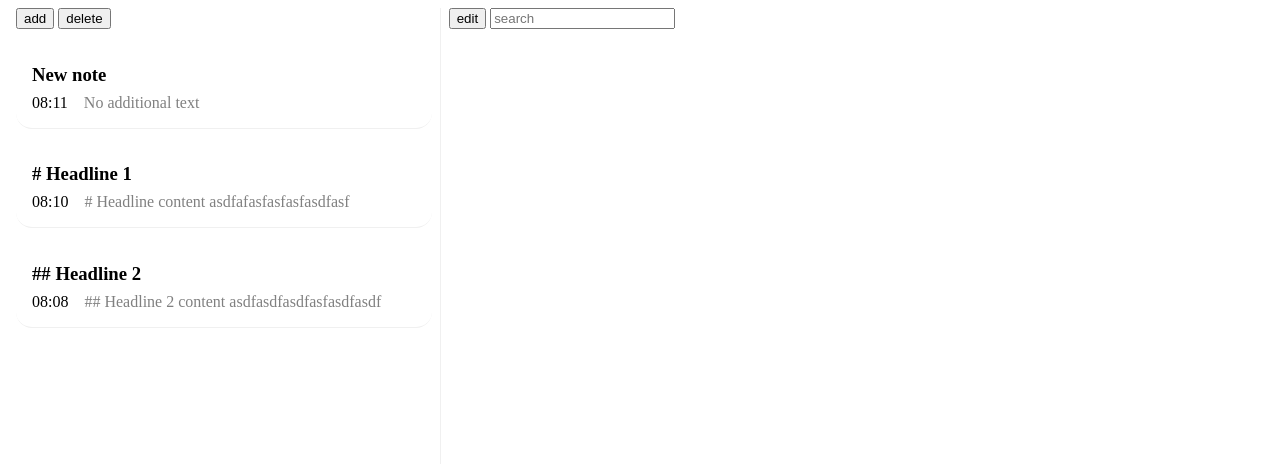
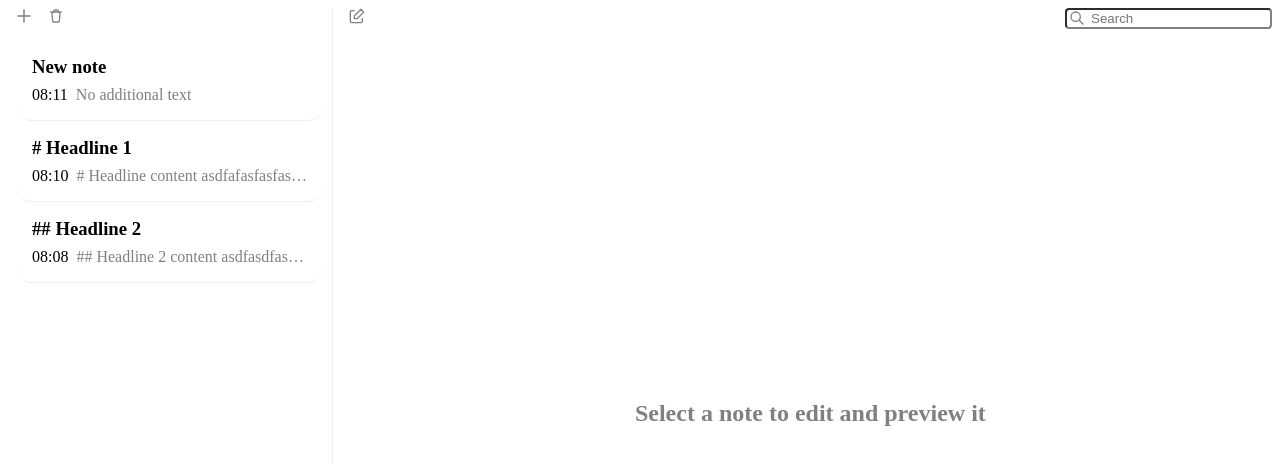
Before and after one commit to yaovidiy/nuxt-note-app, a Nuxt app: page / in a window 1280 px wide. Shown: the top 464 px of the page. Built offline with nearby package versions, Linux system fonts and the light colour scheme.

Commit message:
feat: added icons to buttons
Aligend layout overall

```diff
--- a/app.vue
+++ b/app.vue
@@ -3,7 +3,24 @@
     <div class="row">
       <div class="sidebar">
         <div class="controls">
-          <button>add</button> <button>delete</button>
+          <button class="btn">
+            <svg fill="gray" width="16" height="16" viewBox="0 0 32 32"
+              style="fill-rule:evenodd;clip-rule:evenodd;stroke-linejoin:round;stroke-miterlimit:2;" version="1.1"
+              xml:space="preserve" xmlns="http://www.w3.org/2000/svg" xmlns:serif="http://www.serif.com/"
+              xmlns:xlink="http://www.w3.org/1999/xlink">
+              <path
+                d="M14.5,14.501l-10.502,0c-0.828,0 -1.5,0.673 -1.5,1.5c0,0.828 0.672,1.5 1.5,1.5l10.502,0l-0.001,10.502c0,0.828 0.672,1.5 1.5,1.501c0.828,-0 1.5,-0.673 1.5,-1.5l0.001,-10.503l10.502,0c0.828,0 1.5,-0.672 1.5,-1.5c0,-0.827 -0.672,-1.5 -1.5,-1.5l-10.502,0l0.001,-10.501c-0,-0.828 -0.672,-1.501 -1.5,-1.501c-0.828,0 -1.5,0.672 -1.5,1.5l-0.001,10.502Z" />
+              <g id="Icon" />
+            </svg>
+          </button>
+
+          <button class="btn">
+            <svg width="16" height="16" viewBox="0 0 24 24" fill="none" xmlns="http://www.w3.org/2000/svg">
+              <path
+                d="M18 6L17.1991 18.0129C17.129 19.065 17.0939 19.5911 16.8667 19.99C16.6666 20.3412 16.3648 20.6235 16.0011 20.7998C15.588 21 15.0607 21 14.0062 21H9.99377C8.93927 21 8.41202 21 7.99889 20.7998C7.63517 20.6235 7.33339 20.3412 7.13332 19.99C6.90607 19.5911 6.871 19.065 6.80086 18.0129L6 6M4 6H20M16 6L15.7294 5.18807C15.4671 4.40125 15.3359 4.00784 15.0927 3.71698C14.8779 3.46013 14.6021 3.26132 14.2905 3.13878C13.9376 3 13.523 3 12.6936 3H11.3064C10.477 3 10.0624 3 9.70951 3.13878C9.39792 3.26132 9.12208 3.46013 8.90729 3.71698C8.66405 4.00784 8.53292 4.40125 8.27064 5.18807L8 6"
+                stroke="gray" stroke-width="2" stroke-linecap="round" stroke-linejoin="round" />
+            </svg>
+          </button>
         </div>
         <div class="cards" v-for="(card, index) in placeholderCards">
           <NoteCard :cardIndex="index" :isActive="index === activeCard" :title="card.title" :content="card.content"
@@ -12,12 +29,39 @@
       </div>
       <div class="content">
         <div class="controls">
-          <button>edit</button> <input type="text" placeholder="search">
-          <div v-if="activeCard !== null">
-            <h5 class="date">{{ useDateConverter(placeholderCards[activeCard]?.createdAt) }}</h5>
-            <Preview v-if="!editMode" :markdown="placeholderCards[activeCard]?.content" />
-            <Editor v-if="editMode" v-model:value="activeEditorValue" />
-          </div>
+          <button class="btn">
+            <svg width="16" height="16" viewBox="0 0 24 24" xmlns="http://www.w3.org/2000/svg">
+              <g id="Complete">
+                <g id="edit">
+                  <g>
+                    <path d="M20,16v4a2,2,0,0,1-2,2H4a2,2,0,0,1-2-2V6A2,2,0,0,1,4,4H8" fill="none" stroke="gray"
+                      stroke-linecap="round" stroke-linejoin="round" stroke-width="2" />
+                    <polygon fill="none" points="12.5 15.8 22 6.2 17.8 2 8.3 11.5 8 16 12.5 15.8" stroke="gray"
+                      stroke-linecap="round" stroke-linejoin="round" stroke-width="2" />
+                  </g>
+                </g>
+              </g>
+            </svg>
+          </button>
+
+          <label for="search">
+            <button class="btn">
+              <svg width="16" height="16" viewBox="0 0 24 24" fill="none" xmlns="http://www.w3.org/2000/svg">
+                <path
+                  d="M14.9536 14.9458L21 21M17 10C17 13.866 13.866 17 10 17C6.13401 17 3 13.866 3 10C3 6.13401 6.13401 3 10 3C13.866 3 17 6.13401 17 10Z"
+                  stroke="gray" stroke-width="2" stroke-linecap="round" stroke-linejoin="round" />
+              </svg>
+            </button>
+            <input class="search" type="text" id="search" placeholder="Search">
+          </label>
+        </div>
+        <div v-if="activeCard !== null">
+          <h5 class="date">{{ useDateConverter(placeholderCards[activeCard]?.createdAt) }}</h5>
+          <Preview v-if="!editMode" :markdown="placeholderCards[activeCard]?.content" />
+          <Editor v-if="editMode" v-model:value="activeEditorValue" />
+        </div>
+        <div v-if="activeCard === null" class="placeholder">
+          <h2>Select a note to edit and preview it</h2>
         </div>
       </div>
     </div>
@@ -51,9 +95,55 @@ const placeholderCards = [
 
 </script>
 
-<style>
-body {
+<style scoped lang="scss">
+:global(body) {
   overflow: hidden;
+}
+
+.btn {
+  display: flex;
+  justify-content: center;
+  align-items: center;
+  width: 16px;
+  height: 16px;
+  margin: 0;
+  padding: 0;
+  background: none;
+  border: none;
+  cursor: pointer;
+}
+
+.placeholder {
+  display: flex;
+  justify-content: center;
+  align-items: center;
+  width: 100%;
+  height: 100%;
+
+  h2 {
+    color: gray;
+    transition: color .3s;
+
+    &:hover {
+      color: #000000;
+    }
+  }
+}
+
+label {
+  position: relative;
+
+  input.search {
+    padding-left: 24px;
+    border-radius: 4px;
+    border-color: gray;
+  }
+
+  .btn {
+    position: absolute;
+    top: 2px;
+    left: 4px;
+  }
 }
 
 .container {
@@ -62,7 +152,12 @@ body {
 
 .content {
   width: 100%;
-  padding: 0 8px;
+  padding: 0 16px;
+
+  .controls {
+    display: flex;
+    justify-content: space-between;
+  }
 }
 
 .sidebar {
@@ -72,6 +167,15 @@ body {
   height: 100vh;
   max-height: calc(100vh - 2rem);
   overflow: auto;
+
+  .controls {
+    display: flex;
+    margin-bottom: 16px;
+
+    .btn:first-child {
+      margin-right: 16px;
+    }
+  }
 }
 
 .row {
@@ -81,11 +185,11 @@ body {
 
 @media (min-width: 768px) {
   .sidebar {
-    flex-basis: 33%;
+    flex-basis: 25%;
   }
 
   .content {
-    flex-basis: 66%;
+    flex-basis: 75%;
   }
 }
 </style>
--- a/components/NoteCard.vue
+++ b/components/NoteCard.vue
@@ -1,7 +1,9 @@
 <template>
   <div class="note" :class="{ active: isActive }">
     <h3 class="title">{{ title || 'New note' }}</h3>
+    <div class="footer">
       <span class="date">{{ showCorrectDate() }}</span><span class="content">{{ content || 'No additional text' }}</span>
+    </div>
   </div>
 </template>
 
@@ -35,18 +37,29 @@ function showCorrectDate() {
   border-radius: 16px;
   border-bottom: 1px solid #F0F0F0;
   transition: all .3s;
+  overflow: hidden;
 
   .title {
-    margin-bottom: 0.5rem;
+    margin: 0 0 0.5rem;
   }
+
+  .footer {
+    display: flex;
+    align-items: center;
 
     .date {
       margin-right: 0.5rem;
     }
 
     .content {
+      display: inline-block;
       color: gray;
+      text-overflow: ellipsis;
+      white-space: nowrap;
+      overflow: hidden;
     }
+  }
+
 
   &:hover {
     background-color: rgba(242, 200, 48, 0.4);
```
Lines whose indentation alone changed are shown as unchanged.
